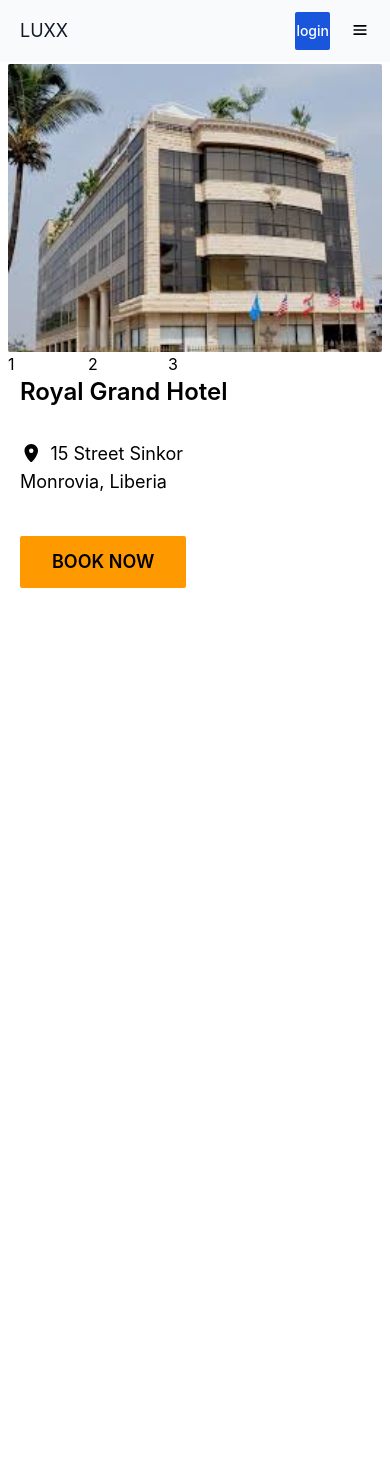
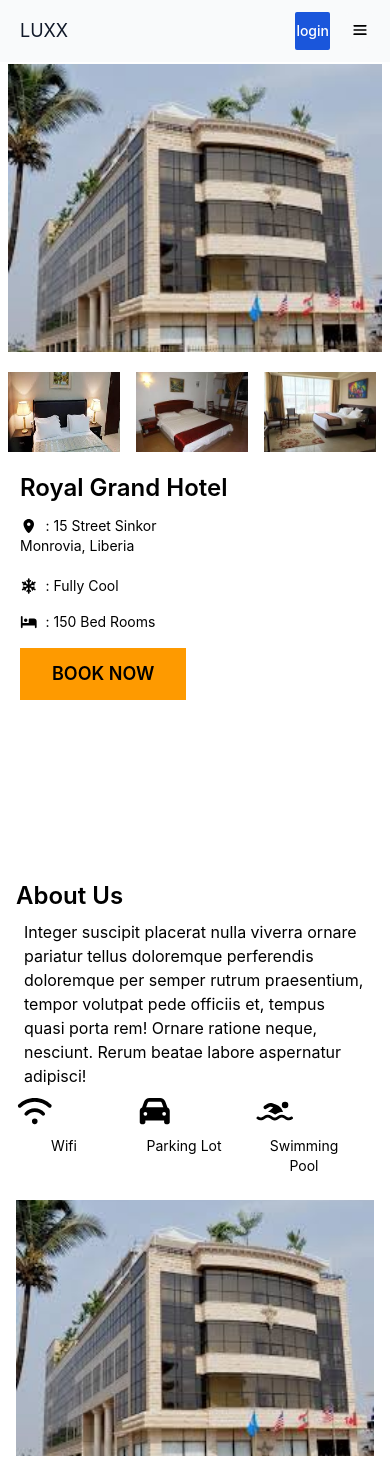
Before and after one commit to Gabriel-3191997/Hotel_management_system, a React (Vite) app: page /royal-grand-hotel in a window 390 px wide. Shown: the top 1480 px of the page. Before the commit the page ends 844 px from the top, so only its background shows below. Built offline with nearby package versions, Linux system fonts and the light colour scheme.

Commit message:
responsiveness update

```diff
--- a/src/components/carousel.jsx
+++ b/src/components/carousel.jsx
@@ -17,22 +17,22 @@ const SlideShow = () => {
       <div>
         <img
           src={image1}
-          alt=""
-          className="object-fill brightness-75 md:rounded-sm border-none"
+          alt="Royal Grand Hotel"
+          className="object-cover  md:rounded-none border-none"
         />
       </div>
       <div>
         <img
           src={image2}
           alt=""
-          className="object-fill brightness-75 md:rounded-sm border-none"
+          className="object-cover md:rounded-none border-none"
         />
       </div>
       <div>
         <img
           src={image3}
           alt=""
-          className="object-fill brightness-75 md:rounded-sm border-none"
+          className="object-cover md:rounded-none border-none"
         />
       </div>
     </Carousel>
--- a/src/components/hotel_listing.jsx
+++ b/src/components/hotel_listing.jsx
@@ -19,7 +19,7 @@ class TopHotels extends React.Component {
                 <img
                   src={img2}
                   alt=""
-                  className="md:rounded-sm md:cursor-pointer brightness-75 md:hover:scale-105 w-full h-full object-cover md:w-full md:h-full"
+                  className=" md:cursor-pointer md:hover:scale-105 w-full h-full object-cover md:w-full md:h-full"
                 />
               </span>
             </div>
@@ -28,7 +28,7 @@ class TopHotels extends React.Component {
                 <img
                   src={img1}
                   alt=""
-                  className="md:rounded-sm md:cursor-pointer w-full h-full md:hover:scale-105 object-cover brightness-75 md:w-full md:h-full"
+                  className="md:rounded-none md:cursor-pointer w-full h-full md:hover:scale-105 object-cover md:w-full md:h-full"
                 />
               </span>
             </div>
@@ -37,7 +37,7 @@ class TopHotels extends React.Component {
                 <img
                   src={img3}
                   alt=""
-                  className="md:rounded-sm md:hover:scale-105 hover:cursor-pointer h-full md:h-full brightness-75 object-cover md:w-full w-full"
+                  className="md:rounded-none md:hover:scale-105 hover:cursor-pointer h-full md:h-full  object-cover md:w-full w-full"
                 />
               </span>
             </div>
--- a/src/components/royalGrand_section.jsx
+++ b/src/components/royalGrand_section.jsx
@@ -1,6 +1,14 @@
 import React from "react";
+
 import { FontAwesomeIcon } from "@fortawesome/react-fontawesome";
-import { faLocationDot } from "@fortawesome/free-solid-svg-icons";
+import {
+  faBed,
+  faLocationDot,
+  faSnowflake,
+} from "@fortawesome/free-solid-svg-icons";
+import img2 from "../assets/images/Z (18).jpeg";
+import img3 from "../assets/images/9k= (18).jpeg";
+import img4 from "../assets/images/Z (16).jpeg";
 
 import img1 from "../assets/images/Z (6).jpeg";
 class RoyalGrandSection extends React.Component {
@@ -12,30 +20,49 @@ class RoyalGrandSection extends React.Component {
             <img
               src={img1}
               alt="royal grand hotel"
-              className="md:h-96 md:w-auto h-auto w-xl object-cover rounded-sm"
+              className="md:h-96 md:w-auto h-auto w-xl object-cover rounded-none"
             />
-            <div className="flex flex-wrap justify-start md:my-10">
-              <div className="w-20">1</div>
-              <div className="w-20">2</div>
-              <div className="w-20">3</div>
+            <div className="flex flex-wrap justify-start md:my-10 md:gap-2 gap-4 my-5">
+              <div className="w-28">
+                <img src={img2} alt="" className="h-20 md:rounded-none w-40" />
+              </div>
+              <div className="w-28">
+                <img src={img3} alt="" className="h-20 md:rounded-none w-40" />
+              </div>
+              <div className="w-28">
+                <img src={img4} alt="" className="h-20 md:rounded-none w-40" />
+              </div>
             </div>
           </div>
           <div className="w-lg bg-white">
             <div className="border-none mx-5  md:border-gray-500 h-96 w-96  md:shadow-none bg-white">
-              <h1 className="text-left font-sans text-2xl capitalize font-semibold md:py-10">
+              <h1 className="text-left font-sans text-2xl capitalize font-semibold  my-2">
                 royal grand hotel
               </h1>
-              <p className="text-left font-sans py-8 text-lg capitalize">
+              <p className="text-left font-sans py-3  text-sm capitalize">
                 <FontAwesomeIcon
                   icon={faLocationDot}
                   className="mr-2 text-black"
                 />
-                15 street sinkor <br /> monrovia, liberia
+                : 15 street sinkor <br /> monrovia, liberia
+              </p>
+              {/* contact */}
+              <p className="text-left font-sans py-2 text-sm capitalize">
+                <FontAwesomeIcon
+                  icon={faSnowflake}
+                  className="mr-2 text-black"
+                />
+                : fully cool
+              </p>
+              {/* bed rooms */}
+              <p className="text-left font-sans py-2 text-sm capitalize">
+                <FontAwesomeIcon icon={faBed} className="mr-2 text-black" />:
+                150 bed rooms
               </p>
               <div className=" md:mt-8 my-2 flex flex-wrap justify-start">
                 <a
                   href="#"
-                  className="px-8 py-3 font-semibold text-lg uppercase rounded-sm bg-amber-500"
+                  className="px-8 py-3 font-semibold text-lg uppercase rounded-none bg-amber-500"
                 >
                   book now
                 </a>
--- /dev/null
+++ b/src/components/royal_grand_about.jsx
@@ -0,0 +1,76 @@
+import React from "react";
+
+import img1 from "../assets/images/Z (6).jpeg";
+import { FontAwesomeIcon } from "@fortawesome/react-fontawesome";
+import {
+  faCar,
+  faSwimmer,
+  faWifiStrong,
+} from "@fortawesome/free-solid-svg-icons";
+class AboutUs extends React.Component {
+  render() {
+    return (
+      <>
+        <div className="bg-white flex flex-col md:flex-row justify-evenly gap-6 md:gap-8 px-4 md:px-0 py-6 md:py-0">
+          <div className="w-full md:w-1/2 max-w-2xl">
+            <h1 className="text-2xl font-sans capitalize md:mx-20 md:py-3 font-semibold text-left">
+              about us
+            </h1>
+            <p className="text-left font-sans mx-2 md:mx-20 py-2">
+              Integer suscipit placerat nulla viverra ornare pariatur tellus
+              doloremque perferendis doloremque per semper rutrum praesentium,
+              tempor volutpat pede officiis et, tempus quasi porta rem! Ornare
+              ratione neque, nesciunt. Rerum beatae labore aspernatur adipisci!
+              {/* Dictumst cubilia eaque, veritatis quas saepe! Dolorum sociosqu
+              eros lacus commodo repellat asperiores sequi temporibus aspernatur
+              laboriosam senectus? Neque, laboriosam laudantium */}
+            </p>
+            {/* features */}
+
+            <div className="flex flex-wrap justify-start gap-6 md:gap-10 md:ml-20 md:my-16 bg-white">
+              {/* wifi connection */}
+              <div className="w-24">
+                <FontAwesomeIcon
+                  icon={faWifiStrong}
+                  className="text-3xl text-black"
+                />
+                <br />
+                <p className="text-center font-sans capitalize text-sm mt-2 md:my-3">
+                  wifi
+                </p>
+              </div>
+              {/* car parking */}
+              <div className="w-24">
+                <FontAwesomeIcon icon={faCar} className="text-3xl text-black" />
+                <br />
+                <p className="text-center font-sans capitalize text-sm mt-2 md:my-3">
+                  parking lot
+                </p>
+              </div>
+              {/* swimming pool */}
+              <div className="w-24">
+                <FontAwesomeIcon
+                  icon={faSwimmer}
+                  className="text-3xl text-black"
+                />
+                <br />
+                <p className="text-center font-sans capitalize text-sm mt-2 md:my-3">
+                  swimming pool
+                </p>
+              </div>
+            </div>
+          </div>
+          <div className="w-full md:w-1/2 max-w-lg">
+            <img
+              src={img1}
+              alt=""
+              className="w-full h-64 md:h-80 object-cover"
+            />
+          </div>
+        </div>
+      </>
+    );
+  }
+}
+
+export default AboutUs;
--- a/src/pages/royal_grand_hotel.jsx
+++ b/src/pages/royal_grand_hotel.jsx
@@ -1,6 +1,7 @@
 import React from "react";
 import NavBar from "../components/nav";
 import RoyalGrandSection from "../components/royalGrand_section";
+import AboutUs from "../components/royal_grand_about";
 // import img1 from "../assets/images/Z (6).jpeg";
 
 class RoyalGrandHotel extends React.Component {
@@ -9,6 +10,7 @@ class RoyalGrandHotel extends React.Component {
       <>
         <NavBar />
         <RoyalGrandSection />
+        <AboutUs />
       </>
     );
   }
```
